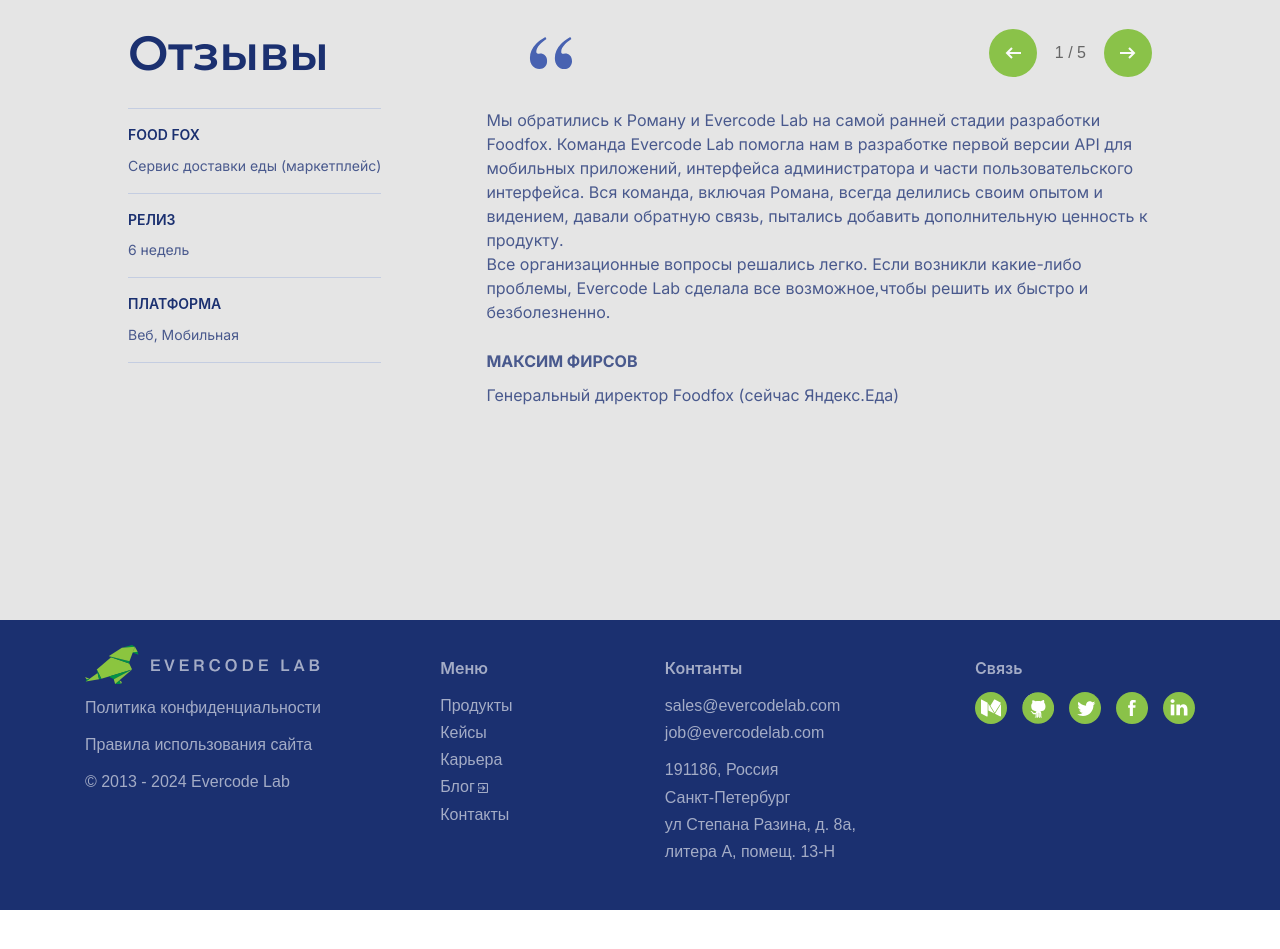
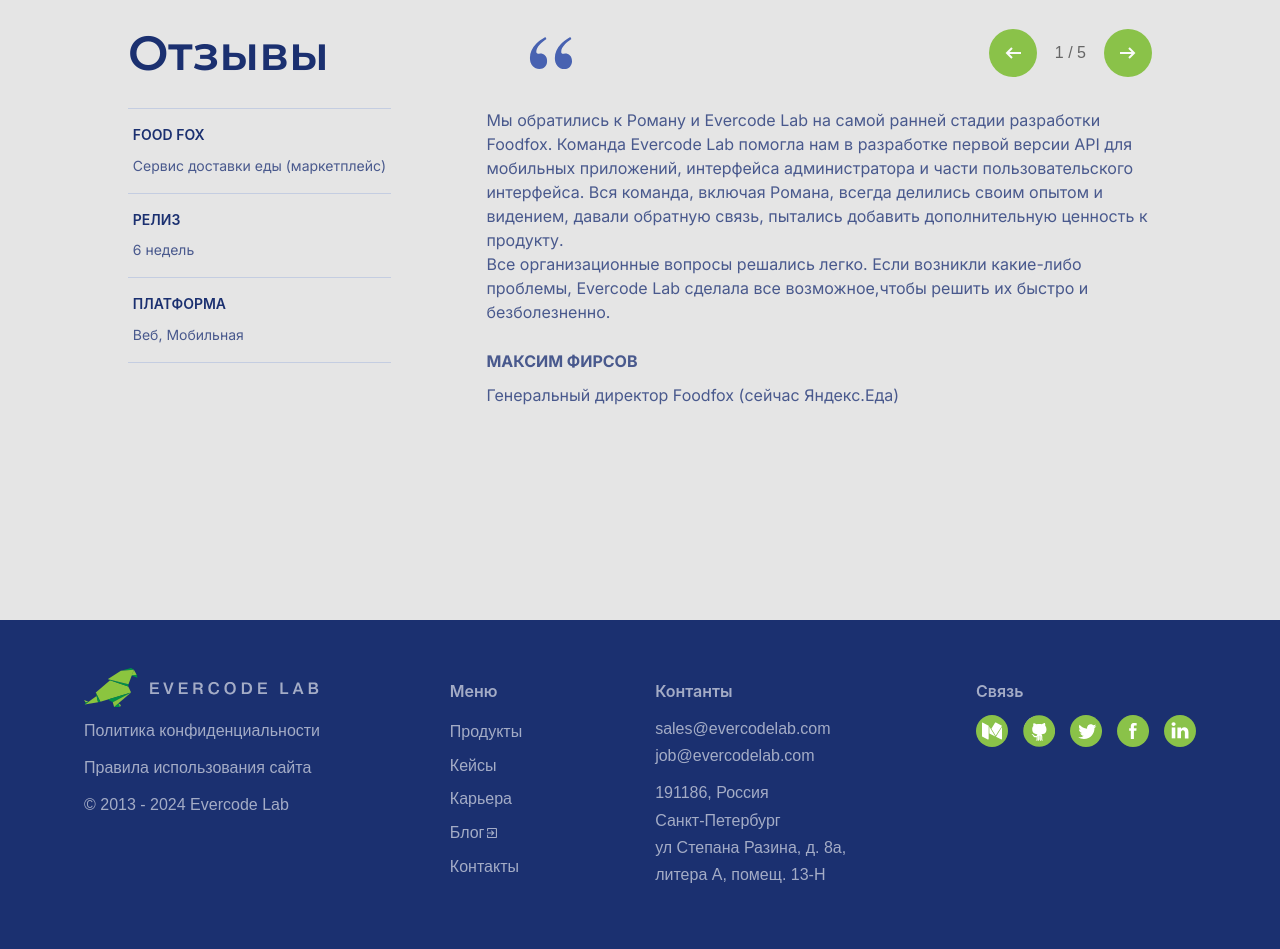
Before and after one commit to Foxy-desu/projectEvercode, a React (Vite) app: page /#/ in a window 1280 px wide. Shown: the part 3240-4189 px from the top of the page. Before the commit the page ends 4150 px from the top, so only its background shows below. Built offline with nearby package versions, Linux system fonts and the light colour scheme.

Commit message:
feat: improve styles for components

```diff
--- a/src/features/cookieBanner/ui/cookieBanner.module.scss
+++ b/src/features/cookieBanner/ui/cookieBanner.module.scss
@@ -17,7 +17,7 @@
   padding: 1rem;
   background: $clr-background-dk-lt;
   color: $clr-text-ltr;
-  font-size: 1rem;
+  font-size: clamp(0.7rem, 2vw, 1rem);
   border-radius: 6px;
   border: 1px solid rgb(0 0 0/10%);
   width: 85vw;
--- a/src/pages/main/ui/feedbackSection/feedbackSection.module.scss
+++ b/src/pages/main/ui/feedbackSection/feedbackSection.module.scss
@@ -17,7 +17,7 @@
   align-items: center;
   margin-bottom: 1.5rem;
 
-  @media (max-width: $breakpoint-sm) {
+  @media (max-width: 767px) {
     flex-direction: column;
     align-items: center;
     gap: 1rem;
@@ -32,7 +32,13 @@
   color: $clr-primary;
   text-align: center;
 
-  @media (min-width: $breakpoint-lg) {
+  @media (min-width: 0px) and (max-width: 440px) {
+    font-size: 2rem;
+  }
+  @media (min-width: 441px) and (max-width: 570px) {
+    font-size: 2.5rem;
+  }
+  @media (min-width: 1200px) {
     width: auto;
     text-align: left;
   }
@@ -46,8 +52,10 @@
   background-position: left center;
   background-repeat: no-repeat;
 
-
-  @media (min-width: $breakpoint-lg) {
+  @media (max-width: 570px) {
+    display: none;
+  }
+  @media (min-width: 1200px) {
     margin-left: 19.5%;
   }
 }
@@ -58,6 +66,10 @@
 
   & > button {
     flex-shrink: 0;
+
+    @media (hover: none) and (pointer: coarse) and (max-width: 440px) {
+      display: none;
+    }
   }
 }
 
@@ -82,8 +94,10 @@
   display: flex;
   flex-direction: column;
   justify-content: space-between;
-
-  @media (min-width: $breakpoint-lg){
+  @media (max-width: 767px) {
+    flex-direction: column-reverse;
+  }
+  @media (min-width: 1200px){
     flex-direction:row;
   }
 }
@@ -94,24 +108,31 @@
   border-bottom: 1px solid  #c4cde1;
   margin-bottom: 2.5rem;
 
-  @media (max-width: $breakpoint-sm) {
+  @media (max-width: 470px) {
     flex-direction: column;
-    align-items: center;
+  }
+
+  @media (max-width: 767px) {
+    align-items: stretch;
     width: 100%;
   }
 
-  @media (min-width: $breakpoint-lg){
+  @media (min-width: 1200px){
     display: block;
     border-bottom: none;
   }
 }
 
 .detailsBlock {
+  box-sizing: border-box;
+  padding: 1rem 0.3rem;
   border-bottom: none;
   display: flex;
   flex-direction: column;
   flex-grow: 1;
+  flex-shrink: 1;
   align-items: center;
+  justify-content: flex-start;
   width: 33%;
 
   &:nth-child(2){
@@ -119,8 +140,12 @@
     border-right: 1px solid  #c4cde1;
   }
 
-  @media (max-width: $breakpoint-sm) {
+  @media (max-width: 470px) {
     width: 100%;
+    flex-direction: row;
+    justify-content: space-between;
+    align-items: center;
+    gap: 2rem;
     &:nth-child(2){
       border: none;
     }
@@ -130,7 +155,12 @@
 
   }
 
-  @media (min-width: $breakpoint-lg){
+  @media (max-width: 767px){
+    // height: 100%;
+    // flex-grow: 1;
+  }
+
+  @media (min-width: 1200px){
     width: auto;
     align-items: flex-start;
     &:nth-child(2){
@@ -139,11 +169,10 @@
     }
     border-bottom: 1px solid  #c4cde1;
   }
-
 }
 
 .mainContent {
-  @media (min-width: $breakpoint-lg){
+  @media (min-width: 1200px){
     width: 65%
   }
 }
@@ -153,16 +182,7 @@
   font-size: 1rem;
 }
 
-.detailsBlock {
-  box-sizing: content-box;
-  min-width: 228px;
-  padding: 1rem 0;
 
-  @media (max-width: ($breakpoint-lg - 1)) {
-    justify-content: flex-start;
-  }
-
-}
 
 .detailsTitle {
   font-size: .875rem;
@@ -170,29 +190,35 @@
   font-weight: 600;
   margin-bottom: 0.625rem;
   text-transform: uppercase;
+  text-align: center;
+
+  @media (max-width: 470px) {
+    margin: 0;
+    flex-shrink: 1;
+    text-align: start;
+  }
 }
 
 .detailsDesc {
   @extend %noPadMarg;
+  text-align: center;
   font-size: .875rem;
+  flex-shrink: 2;
 
-  @media (max-width: ($breakpoint-lg - 1)) {
-    text-align: center;
+  @media (max-width: 470px) {
+    text-align: end;
   }
+
+
 }
 
 .author {
   margin: 1.562rem 0 2.812rem;
-
-  @media (max-width: $breakpoint-sm) {
-    text-align: center;
-  }
 }
 
 .author,
 .authorName {
   display: block;
-
 }
 
 .authorName {
--- a/src/shared/link/menuLink.module.scss
+++ b/src/shared/link/menuLink.module.scss
@@ -111,6 +111,8 @@
 
 .link_simplified{
   font-size: 16px;
+  width: 100%;
+  display: block;
   &.iconLink::after {
     background: $clr-text-lt;
     -webkit-mask-image: url('../../app/assets/img/svg/icon-out-head.svg');
--- a/src/shared/navigationMenu/navigationMenu.module.scss
+++ b/src/shared/navigationMenu/navigationMenu.module.scss
@@ -16,6 +16,17 @@
   padding-left: 0;
 }
 
+.footerList .navItem {
+  margin: 0;
+
+  @media (hover:hover){
+    &:hover {
+      background-color: #ffffff0c;
+    }
+  }
+
+}
+
 .navItem {
   box-sizing: content-box;
   display: flex;
--- a/src/shared/socialLink/socialLink.module.scss
+++ b/src/shared/socialLink/socialLink.module.scss
@@ -1,4 +1,10 @@
 .icon {
   width: 100%;
   height: 100%;
+
 }
+* {
+  &:focus-visible {
+    outline: 2px dotted #59c030!important;
+  }
+}
--- a/src/widgets/footer/footer.module.scss
+++ b/src/widgets/footer/footer.module.scss
@@ -1,14 +1,14 @@
 @import "../../app/assets/styles/placeholders";
 @import "../../app/assets/styles/variables";
 
-$breakpoint-mid: 946px;
+// $breakpoint-mid: 946px;
 $clr-text: #a4acc6;
 .footer {
   @extend %centered;
   background-color: $clr-primary;
-  padding: 1.562rem;
+  padding: 3rem 1.5rem;
 
-  @media (max-width: 600px) {
+  @media (max-width: 860px) {
     padding: 1.5rem
   }
 
@@ -59,18 +59,23 @@ $clr-text: #a4acc6;
   width: 100%;
   max-width: 270px;
 
-  @media (max-width: ($breakpoint-lg - 1)) {
+  @media (max-width: (1199px)) {
     display: none;
   }
 }
 
 .companyWrap {
   display: block;
-  @media (max-width: ($breakpoint-lg - 1)) {
+  @media (max-width: (1199px)) {
     display: none;
   }
 
-   @media (max-width: 946px) {
+  //  @media (max-width: 946px) {
+  //   display: block;
+  //   order: 3;
+  //   width: 100%;
+  // }
+  @media (max-width: 860px) {
     display: block;
     order: 3;
     width: 100%;
@@ -78,22 +83,41 @@ $clr-text: #a4acc6;
 }
 
 .companyInfo {
-   @media (max-width: 946px) {
+  //  @media (max-width: 946px) {
+  //   display: flex;
+  //   flex-wrap: wrap;
+  // }
+  @media (max-width: 860px) {
     display: flex;
     flex-wrap: wrap;
+    flex-direction: column;
   }
 }
 
 .companyInfo li {
   margin-bottom: 0.625rem;
 
-  @media (max-width: ($breakpoint-lg - 1)) {
+  @media (max-width: (1199px)) {
    margin-bottom: 0;
   }
 
-  @media (max-width: 946px) {
+  // @media (max-width: 946px) {
+  //   &:not(:first-child) {
+  //     margin-right: 2rem;
+  //   }
+  // }
+
+  @media (max-width: 860px) {
     &:not(:first-child) {
       margin-right: 2rem;
+    }
+
+    &:last-child {
+      margin: 1rem auto 0;
+
+      & p {
+        margin: 0;
+      }
     }
   }
 }
@@ -101,30 +125,47 @@ $clr-text: #a4acc6;
 .companySmall {
   display: none;
 
-  @media (max-width: ($breakpoint-lg - 1)) {
+  @media (max-width: (1199px)) {
    display: block;
    margin-top: 2rem;
   }
 
-  @media (max-width: 946px) {
+  // @media (max-width: 946px) {
+  //   display: none;
+  // }
+
+  @media (max-width: 860px) {
     display: none;
   }
 }
 
 .navWrap,
 .contactsWrap {
-  @media (max-width: 946px) {
+  // @media (max-width: 946px) {
+  //   display: none;
+  // }
+  @media (max-width: 860px) {
     display: none;
   }
 }
 
 .socialsWrap {
-  @media (max-width: 946px) {
-    margin: 0 auto;
+  // @media (max-width: 946px) {
+  //   margin: 0 auto;
 
-    & > .title {
-     display: none;
-    }
+  //   & > .title {
+  //    display: none;
+  //   }
+  // }
+
+  @media (max-width: 860px) {
+
+      margin: 0 auto;
+
+      & > .title {
+       display: none;
+      }
+
   }
 }
 
@@ -157,10 +198,19 @@ $clr-text: #a4acc6;
 
 .accordionWrap {
   display: none;
-  @media (max-width: 946px) {
+  // @media (max-width: 946px) {
+  //   width: 100%;
+  //   display: block;
+  // }
+
+  @media (max-width: 860px) {
     width: 100%;
     display: block;
   }
+}
+
+.wrap {
+  width: 100%;
 }
 // accordion style
 
@@ -192,7 +242,9 @@ $clr-text: #a4acc6;
   overflow: hidden;
   width: 100%;
 
+
   &Open{
-    display: block;
+    display: flex;
+    justify-content: space-around;
   }
 }
```
